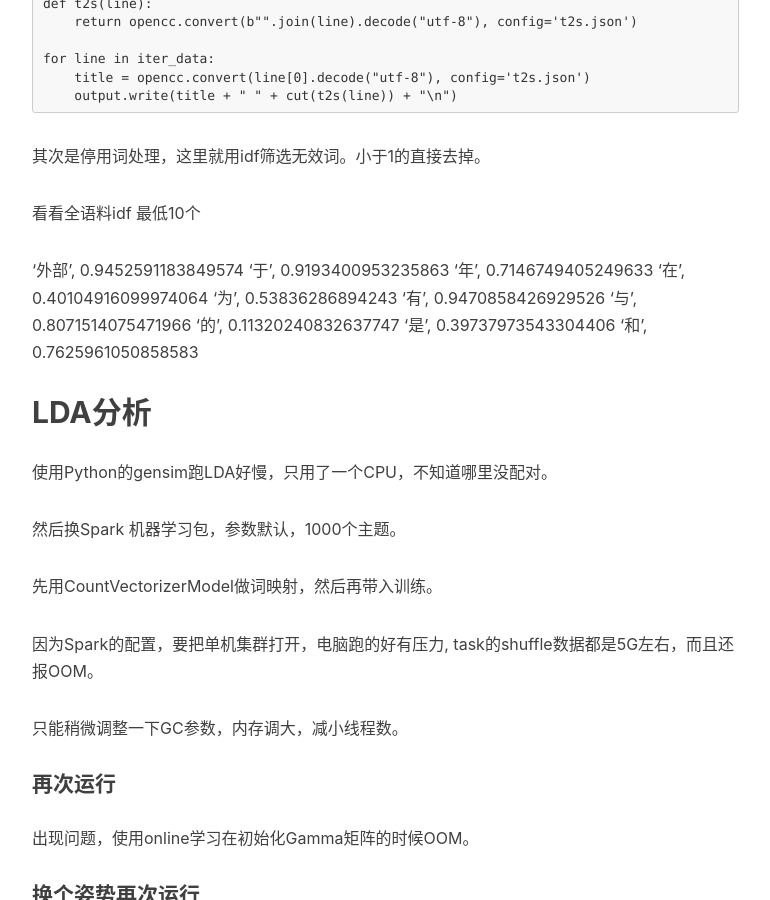
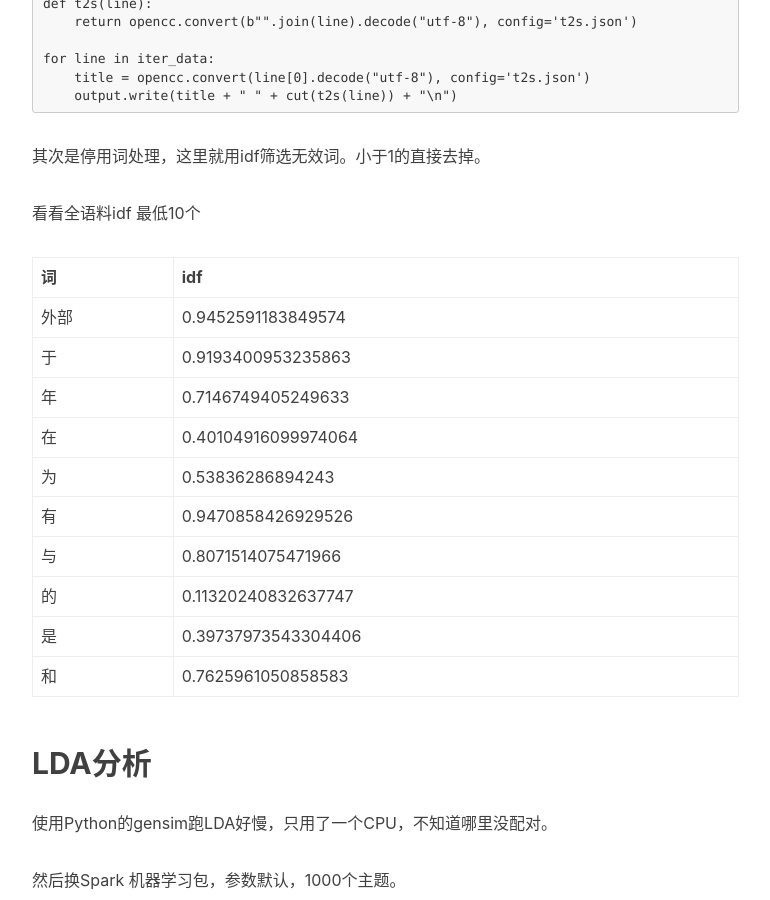
Before and after one commit to ChPi/ChPi.github.io, a Jekyll site: the page built from _posts/2017-04-07-Wiki中文语料.markdown, in a window 1280 px wide and 900 px high, scrolled down 1253 px. Shown: the whole window, without its empty margins (233-1003 px from the left). Built offline with Jekyll 4.4.1, drawn with Linux system fonts in a browser that asks for light colours; nearby versions of some CDN libraries; comment, search, counter and statistics services are not loaded.

Commit message:
没什么

```diff
--- a/_posts/2017-04-07-Wiki中文语料.markdown
+++ b/_posts/2017-04-07-Wiki中文语料.markdown
@@ -43,16 +43,18 @@ for line in iter_data:
 
 看看全语料idf 最低10个
 
-'外部', 0.9452591183849574
-'于', 0.9193400953235863
-'年', 0.7146749405249633
-'在', 0.40104916099974064
-'为', 0.53836286894243
-'有', 0.9470858426929526
-'与', 0.8071514075471966
-'的', 0.11320240832637747
-'是', 0.39737973543304406
-'和', 0.7625961050858583
+| 词 | idf |
+| :-------------- | :------------ |
+|外部|0.9452591183849574|
+|于|0.9193400953235863|
+|年|0.7146749405249633|
+|在|0.40104916099974064|
+|为|0.53836286894243|
+|有|0.9470858426929526|
+|与|0.8071514075471966|
+|的|0.11320240832637747|
+|是|0.39737973543304406|
+|和|0.7625961050858583|
 
 ## LDA分析
 
```
